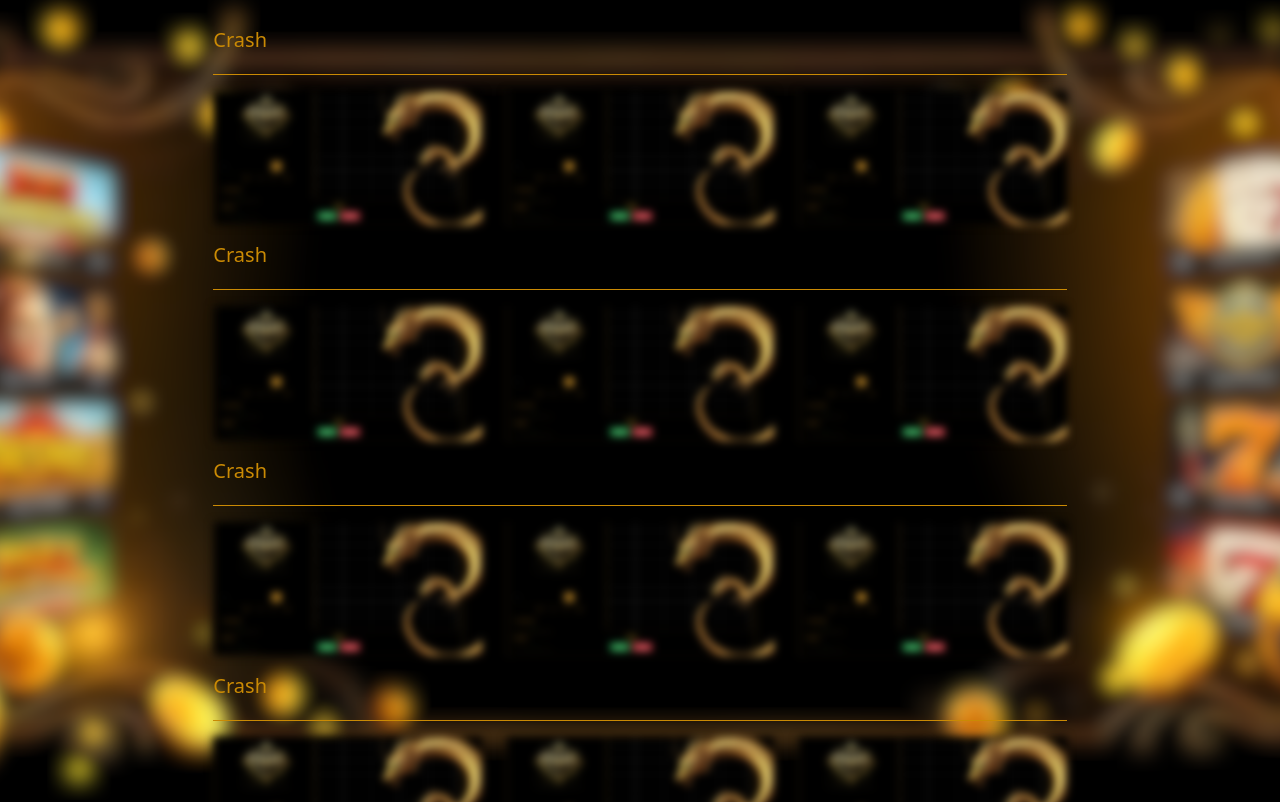
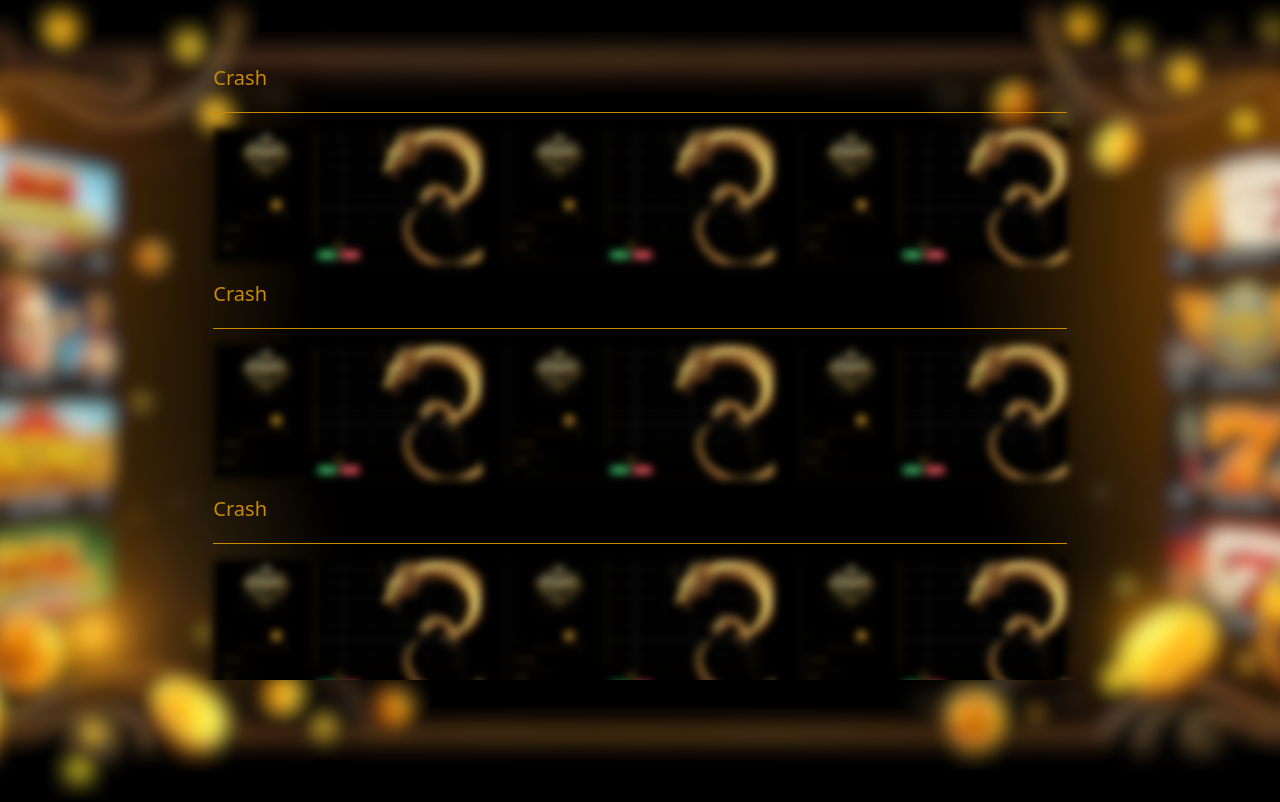
Before and after one commit to RaczAkos/Betropolis, a SvelteKit app: page /hub in a window 1280 px wide. Shown: the top 802 px of the page. Built offline with nearby package versions, Linux system fonts and the light colour scheme.

Commit message:
hub scroll solved

```diff
--- a/src/app.css
+++ b/src/app.css
@@ -56,3 +56,7 @@ body{
 		top: 100px;
 	}
 }
+
+.no-scrollbar::-webkit-scrollbar {
+	display: none;
+}
--- a/src/routes/hub/+page.svelte
+++ b/src/routes/hub/+page.svelte
@@ -1,7 +1,7 @@
 <script lang="ts">
   import images from "$lib/hubgames";
 </script>
-<div class="flex justify-center">
+<div class="flex justify-center max-h-[85%] overflow-y-scroll pt-[3%] no-scrollbar">
     <div class="grid py-[2%] xl:w-2/3 text-yellow-600 text-xl max-xl:px-[10%] max-xl:py-[3%]">
         <p class=" outline-black outline-4 mb-4 border-b border-yellow-600 pb-5">Crash</p>
         <div class="grid grid-cols-3 gap-6 max-xl:grid-cols-2">
```
